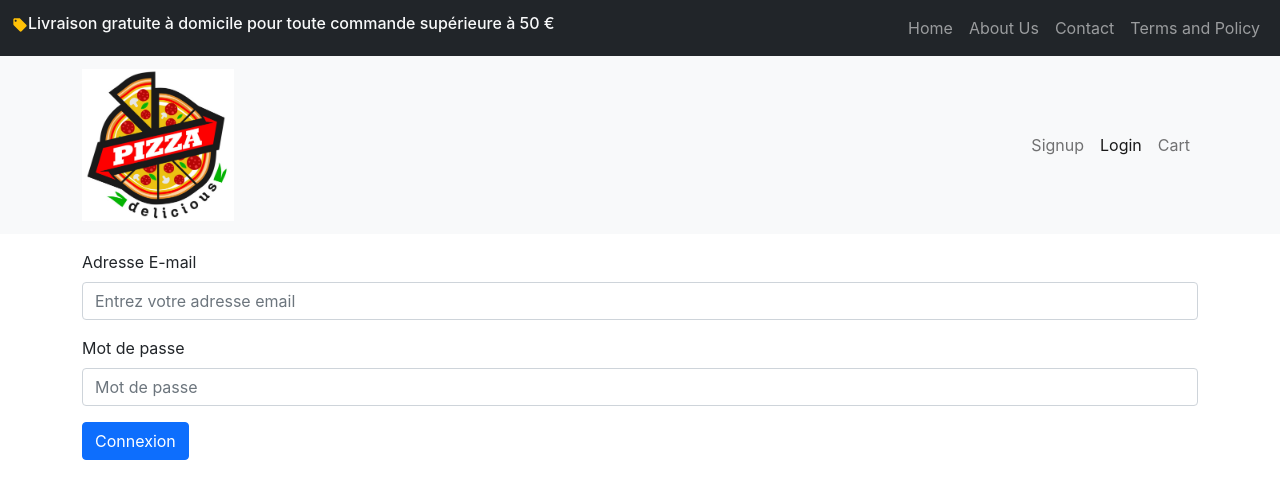
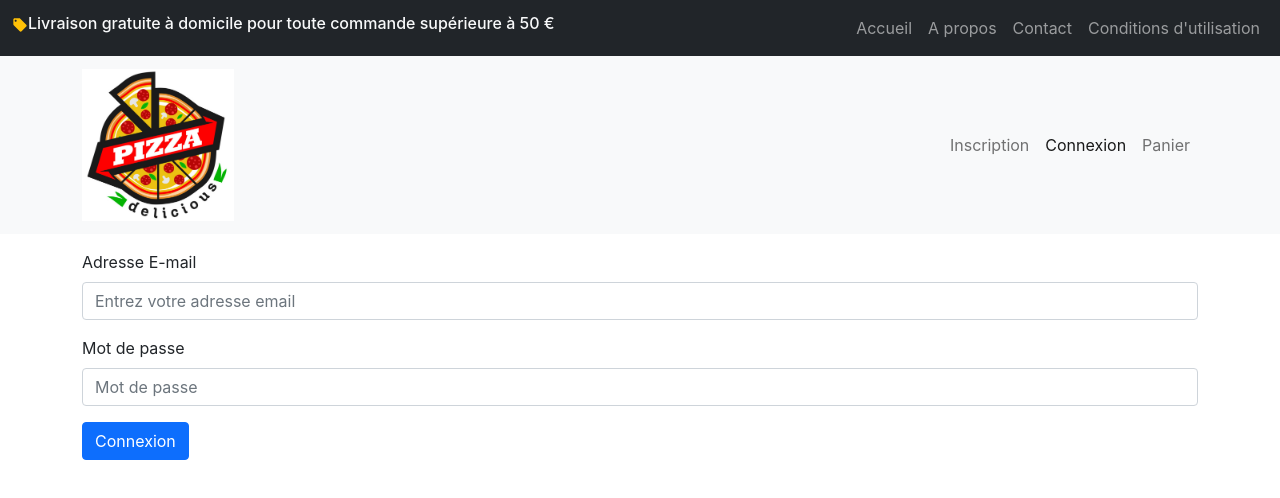
Before and after one commit to Redo76/pizzareact, a React (Create React App) app: page /Login in a window 1280 px wide. Shown: the top 498 px of the page. Built offline with nearby package versions, Linux system fonts and the light colour scheme.

Commit message:
Création de la page de paiement terminé

```diff
--- a/src/App.js
+++ b/src/App.js
@@ -11,6 +11,7 @@ import CartScreen from './screens/CartScreen';
 import OrderScreen from './screens/OrderScreen';
 import Login from './components/Login';
 import Signup from './components/Signup';
+import PaymentScreen from './screens/PaymentScreen';
 
 
 function App() {
@@ -27,6 +28,7 @@ function App() {
         <Route path='/Order' element={<OrderScreen />}/>
         <Route path='/Login' element={<Login />}/>
         <Route path='/Signup' element={<Signup />}/>
+        <Route path='/Ordercomplete' element={<PaymentScreen />}/>
       </Routes>
     </BrowserRouter>
   );
--- a/src/components/Login.jsx
+++ b/src/components/Login.jsx
@@ -44,7 +44,7 @@ const Login = () => {
             setErrorPassword(true);
         }
         else {
-            navigate("/", { replace: true })
+            navigate(-1, { replace: true })
             sessionStorage.setItem('loggedUser', JSON.stringify(data));
         }
             console.log(data);
--- a/src/components/NavBar.jsx
+++ b/src/components/NavBar.jsx
@@ -26,20 +26,20 @@ function NavBar() {
                     {   sessionStorage.getItem("loggedUser")
                         ?
                         <LinkContainer to={"/"}>
-                        <Nav.Link  onClick={logout}>Logout</Nav.Link>
+                        <Nav.Link  onClick={logout}>Déconnexion</Nav.Link>
                         </LinkContainer>
                         :
                         <>
                             <LinkContainer to={"/Signup"}>
-                                <Nav.Link>Signup</Nav.Link>
+                                <Nav.Link>Inscription</Nav.Link>
                             </LinkContainer>
                             <LinkContainer to={"/login"}>
-                                <Nav.Link>Login</Nav.Link>
+                                <Nav.Link>Connexion</Nav.Link>
                             </LinkContainer>
                         </>
                     }
                     <LinkContainer to={"/Cart"}>
-                        <Nav.Link>Cart</Nav.Link>
+                        <Nav.Link>Panier</Nav.Link>
                     </LinkContainer>
                 </Nav>
             </Navbar.Collapse>
--- a/src/components/Paypal.jsx
+++ b/src/components/Paypal.jsx
@@ -1,8 +1,10 @@
 import axios from 'axios';
 import React, {useState} from 'react'
 import ReactDOM from "react-dom";
+import { useNavigate } from "react-router-dom";
 
 const Paypal = (props) => {
+    let navigate = useNavigate();
 
     const PayPalButton = window.paypal.Buttons.driver("react", { React, ReactDOM });
 
@@ -21,15 +23,19 @@ const Paypal = (props) => {
     const onApprove = async (data, actions) => {
         let res = await axios.post("http://localhost:8080/orders/addOrder",{
             "paypal" : data,
-            "user" : sessionStorage.getItem("loggedUser"),
-            "cart" : props.cart
-        })
+            "user" : JSON.parse(sessionStorage.getItem("loggedUser")),
+            "cart" : props.cart,
+            "date" : new Date().toLocaleDateString("fr-FR"),
+            "total" : props.amount
+        });
+        navigate("/Ordercomplete", {state : res.data});
+        // localStorage.removeItem("cart");
         return actions.order.capture();
     };
 
 
     return (
-    <PayPalButton
+        <PayPalButton
         createOrder={(data, actions) => createOrder(data, actions)}
         onApprove={(data, actions) => onApprove(data, actions)}
     />
--- a/src/components/TopBar.jsx
+++ b/src/components/TopBar.jsx
@@ -14,16 +14,16 @@ const TopBar = () => {
                     </h6>
                     <Nav className="ms-auto">
                         <LinkContainer to="/" activeClassName>
-                            <Nav.Link>Home</Nav.Link>
+                            <Nav.Link>Accueil</Nav.Link>
                         </LinkContainer>
                         <LinkContainer to="about" activeClassName>
-                            <Nav.Link>About Us</Nav.Link>
+                            <Nav.Link>A propos</Nav.Link>
                         </LinkContainer>
                         <LinkContainer to="contact" activeClassName>
                             <Nav.Link>Contact</Nav.Link>
                         </LinkContainer>
                         <LinkContainer to="Policy" activeClassName>
-                            <Nav.Link>Terms and Policy</Nav.Link>
+                            <Nav.Link>Conditions d'utilisation</Nav.Link>
                         </LinkContainer>
                     </Nav>
                 </Container>
--- /dev/null
+++ b/src/screens/PaymentScreen.jsx
@@ -0,0 +1,47 @@
+
+import React, { useEffect, useState } from 'react'
+import { useLocation } from "react-router-dom";
+import { Container, Table } from 'react-bootstrap';
+
+
+function PaymentScreen() {
+    const {state} = useLocation();
+
+    const cart = state.cart
+
+    console.log(state);
+  return (
+    <>
+        <Container>
+            <h1 className='my-4'>Merci d'avoir commandé chez nous !</h1>
+            <p>ID de commande : {state.paypal.orderID}</p>
+            <p>Date : {state.date}</p>
+            <p>Montant payé : {state.total} €</p>
+            <p>Email de l'utilisateur : {state.user.email}</p>
+            <h4 className='mb-4'>Récapitulatif du panier :</h4>
+            <Table>
+                <thead className='bg-secondary'>
+                    <tr>
+                        <th className="text-center">Nom de la pizza</th>
+                        <th className="text-center">Quantité</th>
+                        <th className="text-center">Taille</th>
+                        <th className="text-center">Prix unitaire</th>
+                    </tr>
+                </thead>
+                <tbody>
+                {cart.map((product, i) =>(
+                    <tr key={i}>
+                        <td>{product.name}</td>
+                        <td className="text-center">{product.quantity}</td>
+                        <td className="text-center">{product.varients}</td>
+                        <td className="text-center">{product.prix ? product.prix : "--"} </td>
+                    </tr>
+                ))}
+                </tbody>
+            </Table>
+        </Container>
+    </>
+  )
+}
+
+export default PaymentScreen
```
